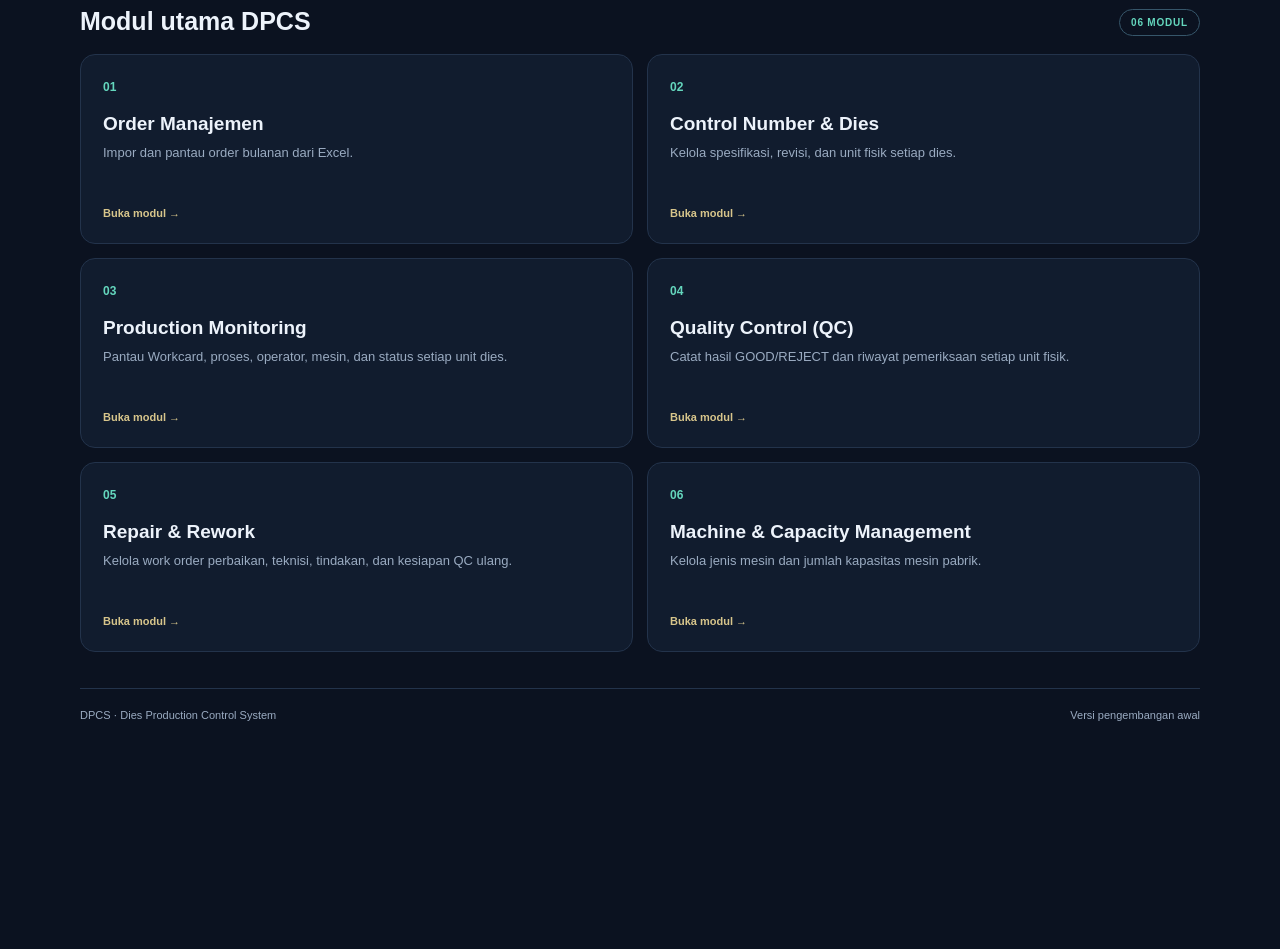
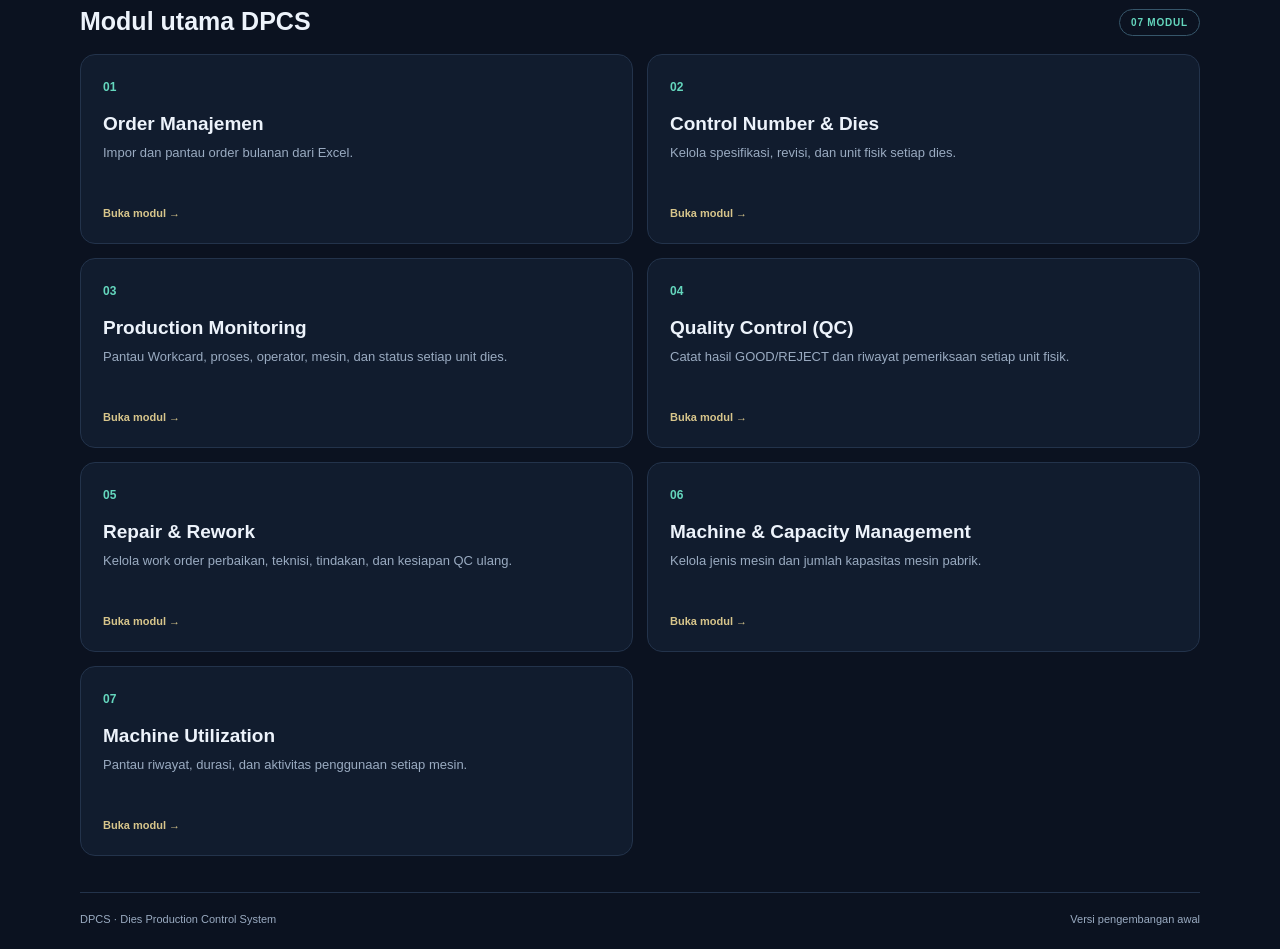
Before and after one commit to maverickfast19-boop/dpcs-production-system, a Next.js app: page / in a window 1280 px wide. Shown: the part 1247-2196 px from the top of the page. Before the commit the page ends 1992 px from the top, so only its background shows below. Built offline with nearby package versions, Linux system fonts and the light colour scheme; no server answers; the database is empty.

Commit message:
Add Module 07 machine utilization to dashboard

```diff
--- a/src/app/page.tsx
+++ b/src/app/page.tsx
@@ -36,6 +36,12 @@ const modules = [
     number: "06",
     title: "Machine & Capacity Management",
     description: "Kelola jenis mesin dan jumlah kapasitas mesin pabrik.",
+    status: "Buka modul",
+  },
+  {
+    number: "07",
+    title: "Machine Utilization",
+    description: "Pantau riwayat, durasi, dan aktivitas penggunaan setiap mesin.",
     status: "Buka modul",
   },
 ];
@@ -87,7 +93,7 @@ export default function Home() {
             <p className="eyebrow">AREA KERJA</p>
             <h2>Modul utama DPCS</h2>
           </div>
-          <span className="module-count">06 MODUL</span>
+          <span className="module-count">07 MODUL</span>
         </div>
         <div className="module-grid">
           {modules.map((module) => (
@@ -101,6 +107,7 @@ export default function Home() {
                module.number === "04" ? <a className="module-status module-action" href="/qc">{module.status} →</a> :
                module.number === "05" ? <a className="module-status module-action" href="/repair">{module.status} →</a> :
                module.number === "06" ? <a className="module-status module-action" href="/machines">{module.status} →</a> :
+               module.number === "07" ? <a className="module-status module-action" href="/machine-utilization">{module.status} →</a> :
                <span className="module-status">{module.status}</span>}
             </article>
           ))}
```
